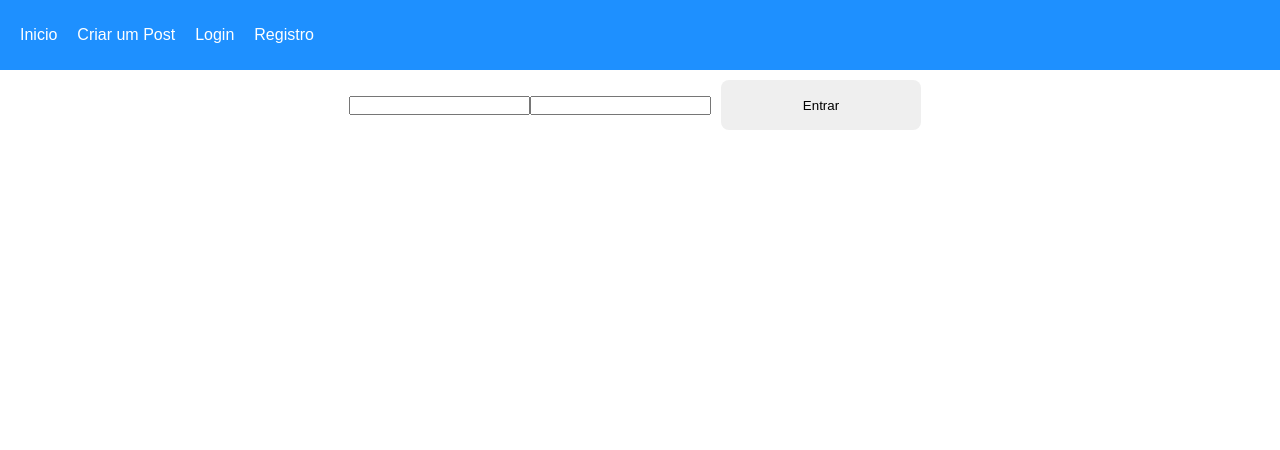
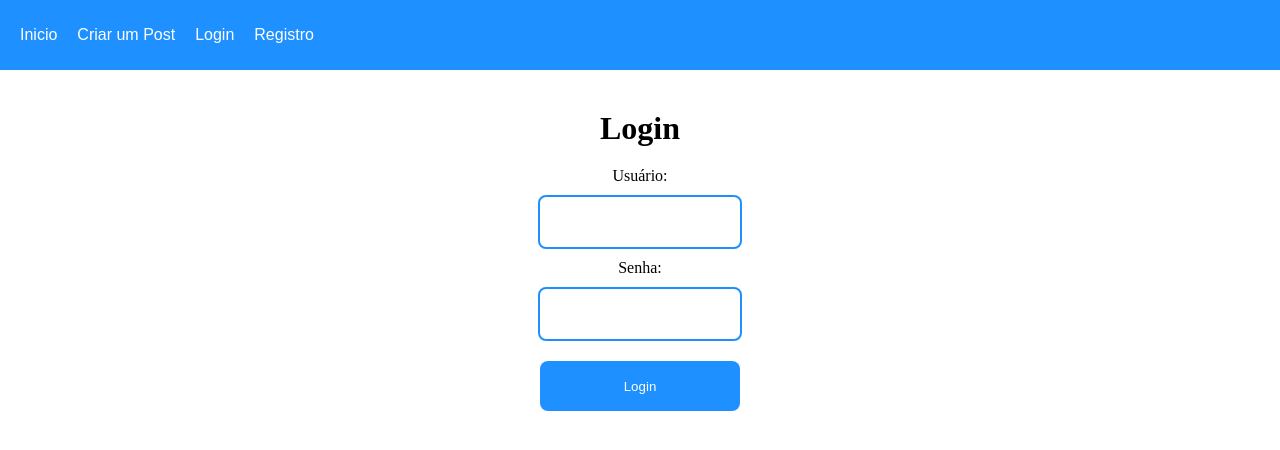
Before and after one commit to dsouza-dev/blog-fullstack-js, a React (Create React App) app in the folder client/: page /login in a window 1280 px wide. Shown: the top 450 px of the page. Built offline with nearby package versions, Linux system fonts and the light colour scheme.

Commit message:
finalizando as rotas e paginas

```diff
--- a/client/src/pages/Login/app.css
+++ b/client/src/pages/Login/app.css
@@ -3,8 +3,14 @@
   align-items: center;
   flex-direction: column;
   width: 100%;
-  height: 100vh;
-  padding-top: 100px;
+  height: 100%;
+  padding-top: 40px;
+}
+
+.login {
+  text-decoration: dotted;
+  margin-bottom: 20px;
+  font-family: cursive;
 }
 
 .loginContainer input,
@@ -19,6 +25,7 @@ button {
 .loginContainer button {
   background-color: dodgerblue;
   color: white;
+  cursor: pointer;
 }
 
 .loginContainer input {
--- a/client/src/pages/Login/index.jsx
+++ b/client/src/pages/Login/index.jsx
@@ -16,10 +16,24 @@ const Login = () => {
   }
 
   return (
-    <div>
-      <input type='text' onChange={(e) => { setUser(e.target.value) }} />
-      <input type="password" onChange={(e) => { setPass(e.target.value) }} />
-      <button type='submit' onClick={login}>Entrar</button>
+    <div className="loginContainer">
+      <div className="login"><h1>Login</h1></div>
+      <label>Usuário:</label>
+      <input
+        type="text"
+        onChange={(event) => {
+          setUser(event.target.value);
+        }}
+      />
+      <label>Senha:</label>
+      <input
+        type="password"
+        onChange={(event) => {
+          setPass(event.target.value);
+        }}
+      />
+
+      <button onClick={login}> Login </button>
     </div>
   )
 }
--- a/client/src/pages/Register/app.css
+++ b/client/src/pages/Register/app.css
@@ -28,6 +28,13 @@
   font-size: 20px;
 }
 
+.register {
+  text-decoration: dotted;
+  margin-bottom: 20px;
+  font-family: cursive;
+  text-align: center;
+}
+
 .formContainer button {
   margin-top: 15px;
   height: 40px;
--- a/client/src/pages/Register/index.jsx
+++ b/client/src/pages/Register/index.jsx
@@ -23,6 +23,7 @@ const Register = () => {
 
   return (
     <div>
+      <div className="register"><h1>Registro</h1></div>
       <Formik
         initialValues={initialValues}
         onSubmit={onSubmit}
```
Also changed, not shown: 1 other file (tests, documents, lock files or other folders).
